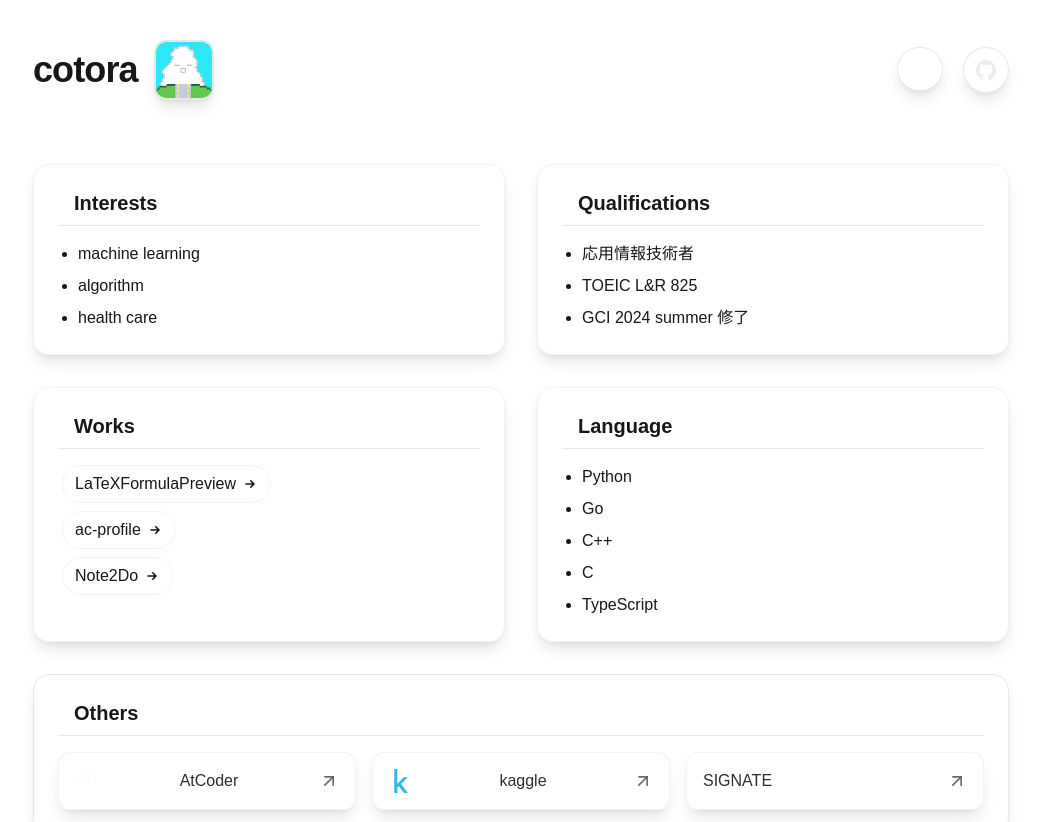
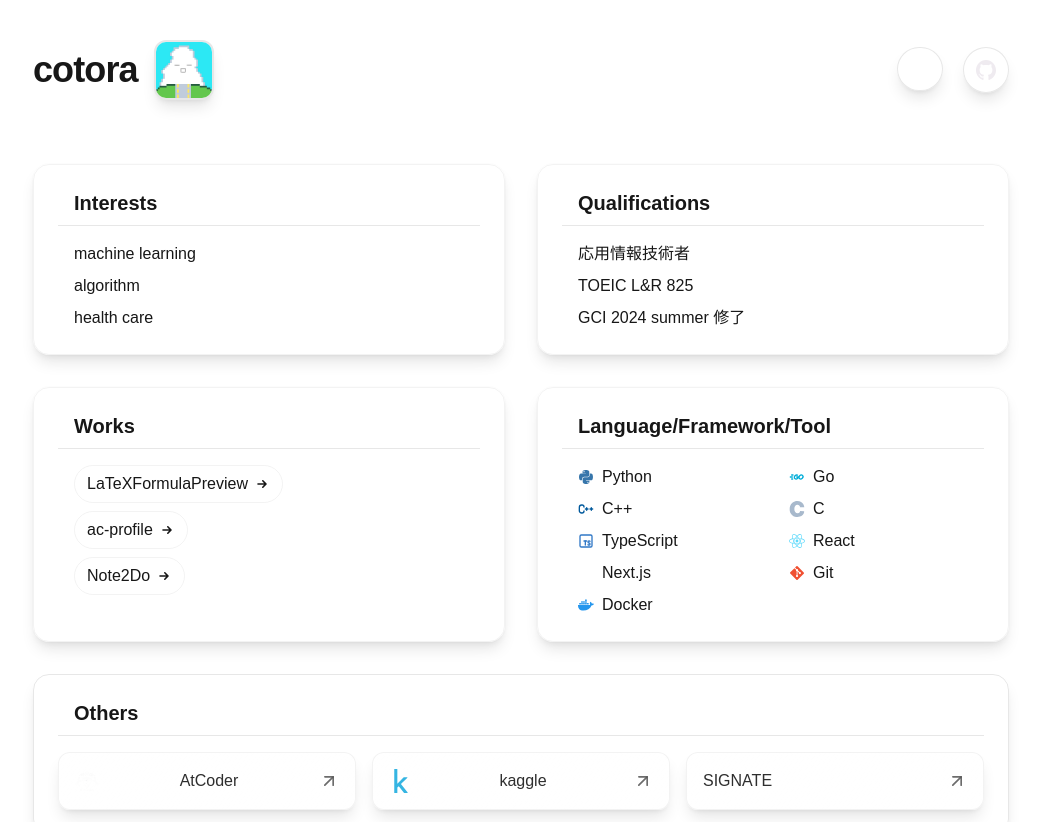
Before and after one commit to cotora/portfolio, a Next.js app: page / in a window 1280 px wide. Shown: the top 822 px of the page, without its empty margins (119-1160 px from the left). Built offline with nearby package versions, Linux system fonts and the light colour scheme.

Commit message:
feat: プロフィールに使用言語とフレームワークのアイコンを追加

```diff
--- a/components/SectionCard.tsx
+++ b/components/SectionCard.tsx
@@ -20,7 +20,7 @@ const SectionCard = ({ section }: { section: SectionProps }) => {
         {section.title}
       </h2>
       <div className="space-y-3">
-        <ul className={`space-y-2 ${section.title !== "Works" ? "list-disc marker:text-primary pl-5" : "list-none pl-1"}`}>
+        <ul className="list-none space-y-2 pl-4">
           {section.items.map((item, idx) => (
             <li key={idx}>{item}</li>
           ))}
--- a/data/portfolioData.tsx
+++ b/data/portfolioData.tsx
@@ -1,5 +1,8 @@
 import { SectionProps, LinkProps } from '@/types/portfolio';
 import { WorkLinkItem } from '@/components/WorkLinkItem';
+import { FaPython, FaReact, FaGitAlt, FaDocker } from 'react-icons/fa';
+import { TbBrandGolang, TbBrandCpp, TbBrandTypescript, TbBrandNextjs } from 'react-icons/tb';
+import { SiC } from 'react-icons/si';
 
 export const sections: SectionProps[] = [
   {
@@ -31,8 +34,20 @@ export const sections: SectionProps[] = [
     color: "from-purple-500/20 to-pink-500/20"
   },
   {
-    title: "Language",
-    items: ["Python", "Go", "C++", "C", "TypeScript"],
+    title: "Language/Framework/Tool",
+    items: [
+      <div key="languages" className="grid grid-cols-2 gap-x-4 gap-y-2 w-full">
+        <span className="flex items-center gap-2"><FaPython className="text-[#3776AB]" /> Python</span>
+        <span className="flex items-center gap-2"><TbBrandGolang className="text-[#00ADD8]" /> Go</span>
+        <span className="flex items-center gap-2"><TbBrandCpp className="text-[#00599C]" /> C++</span>
+        <span className="flex items-center gap-2"><SiC className="text-[#A8B9CC]" /> C</span>
+        <span className="flex items-center gap-2"><TbBrandTypescript className="text-[#3178C6]" /> TypeScript</span>
+        <span className="flex items-center gap-2"><FaReact className="text-[#61DAFB]" /> React</span>
+        <span className="flex items-center gap-2"><TbBrandNextjs className="text-white" /> Next.js</span>
+        <span className="flex items-center gap-2"><FaGitAlt className="text-[#F05032]" /> Git</span>
+        <span className="flex items-center gap-2"><FaDocker className="text-[#2496ED]" /> Docker</span>
+      </div>
+    ],
     delay: 0.7,
     color: "from-pink-500/20 to-blue-500/20"
   }
@@ -56,5 +71,4 @@ export const links: LinkProps[] = [
     url: "https://signate.jp/users/111616",
     delay: 0.1
     },
-
 ];
--- a/package.json
+++ b/package.json
@@ -14,7 +14,8 @@
     "next": "15.3.2",
     "next-themes": "^0.4.6",
     "react": "^19.0.0",
-    "react-dom": "^19.0.0"
+    "react-dom": "^19.0.0",
+    "react-icons": "^5.5.0"
   },
   "devDependencies": {
     "@eslint/eslintrc": "^3",
```
Also changed, not shown: 1 other file (tests, documents, lock files or other folders).
